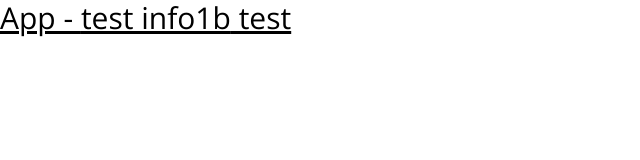
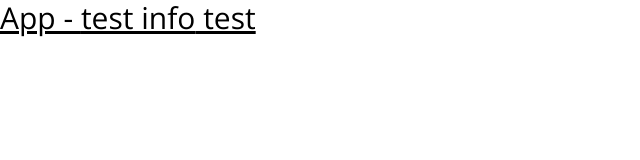
Before and after one commit to sjbgit/react-dash-admin, a React (Create React App) app: page / in a window 1280 px wide. Shown: the top 160 px of the page, without its empty margins (0-640 px from the left). Built offline with nearby package versions, Linux system fonts and the light colour scheme.

Commit message:
fix messge

```diff
--- a/src/App.jsx
+++ b/src/App.jsx
@@ -2,7 +2,7 @@ import React from 'react'
 import './index.css'
 
 const App = () => {
-  const x = 'test info1b';
+  const x = 'test info';
   //console.log("this is my tests");
   return (
     <h1 className="underline text-3xl">App - { x } test</h1>
```
